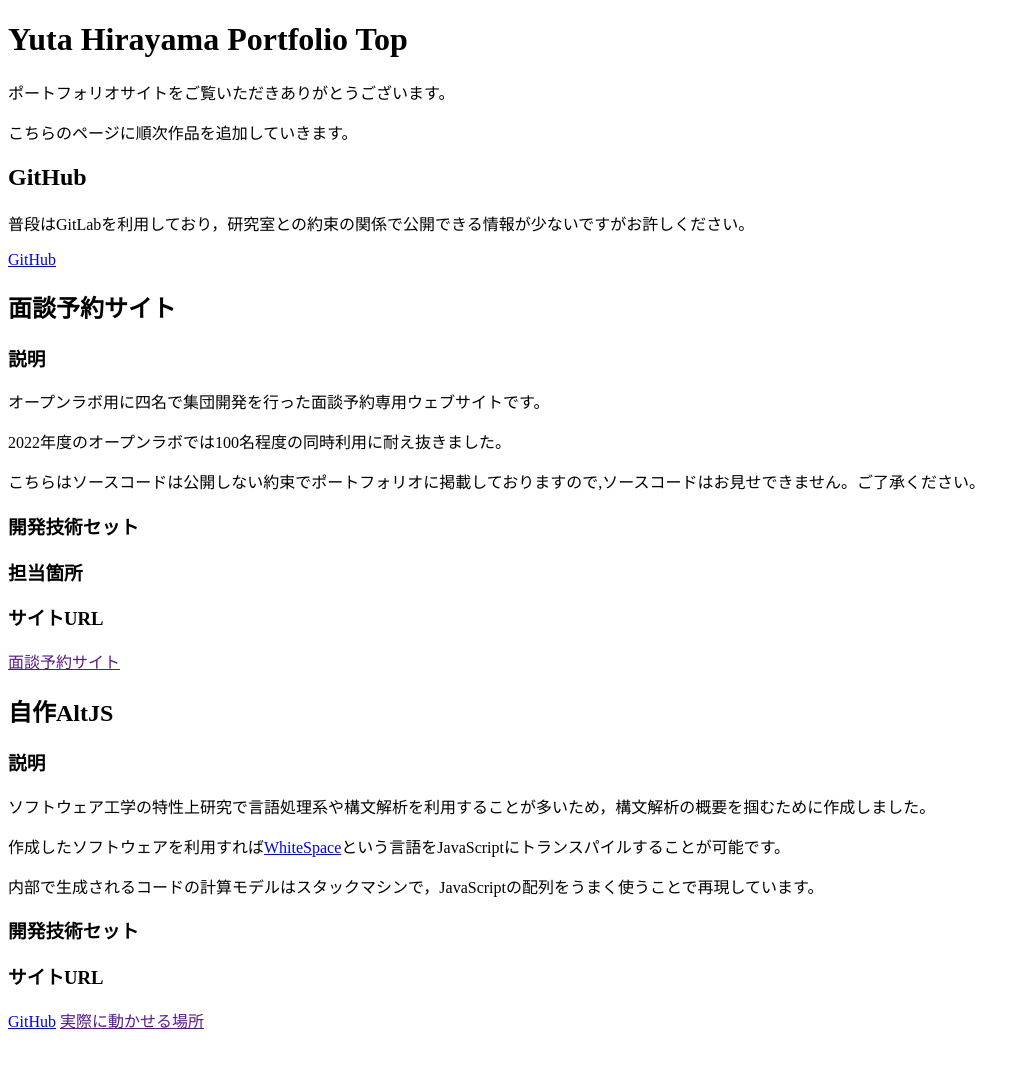
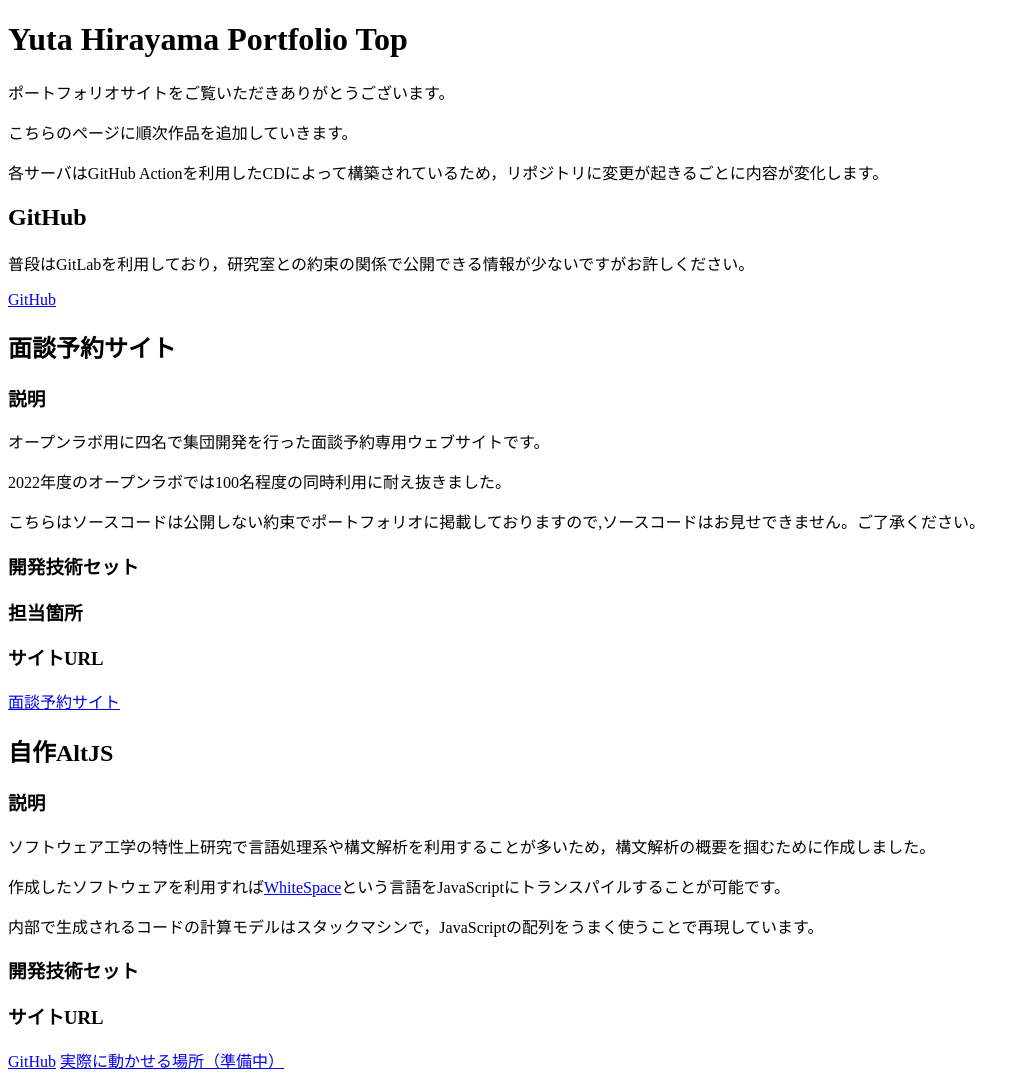
Before and after one commit to utsxer/top, a Node project: template views/top.ejs in a window 1280 px wide. Shown: the whole page, without its empty margins (0-1030 px from the left). Before the commit the page ends 1029 px from the top, so only its background shows below. Run offline with Node 20 templates, Linux system fonts and the light colour scheme; the template is opened without the code that fills it, so the values that code supplies are empty.

Commit message:
views/top.ejs

```diff
--- a/views/top.ejs
+++ b/views/top.ejs
@@ -10,6 +10,7 @@
     <h1>Yuta Hirayama Portfolio Top</h1>
     <p>ポートフォリオサイトをご覧いただきありがとうございます。</p>
     <p>こちらのページに順次作品を追加していきます。</p>
+    <p>各サーバはGitHub Actionを利用したCDによって構築されているため，リポジトリに変更が起きるごとに内容が変化します。</p>
 
     <h2>GitHub</h2>
     <p>普段はGitLabを利用しており，研究室との約束の関係で公開できる情報が少ないですがお許しください。</p>
@@ -26,7 +27,7 @@
     <h3>担当箇所</h3>
 
     <h3>サイトURL</h3>
-    <a href="">面談予約サイト</a>
+    <a href="https://reservation.utahrym.dev">面談予約サイト</a>
 
     <h2>自作AltJS</h2>
     <h3>説明</h3>
@@ -38,7 +39,7 @@
 
     <h3>サイトURL</h3>
     <a href="https://github.com/utsxer/white-spaceJS">GitHub</a>
-    <a href="">実際に動かせる場所</a>
+    <a href="https://whitespace,utahrym.dev">実際に動かせる場所（準備中）</a>
 
 
   </body>
```
